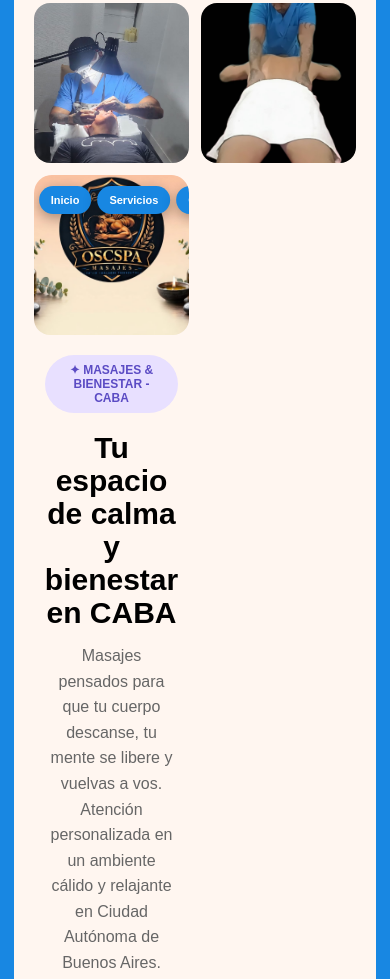
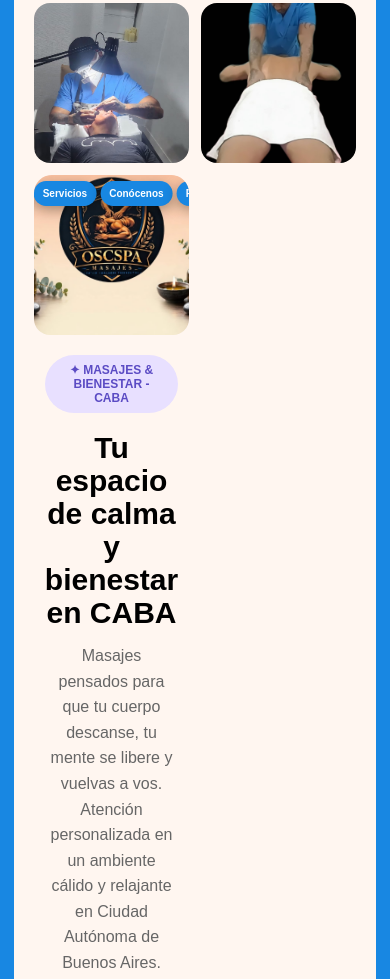
Before and after one commit to Fastnitroxsound/oscspa, a plain HTML site: page index.html in a window 390 px wide. Shown: the part 2362-3341 px from the top of the page. Drawn offline with Linux system fonts and the light colour scheme.

Commit message:
Add files via upload

```diff
--- a/style.css
+++ b/style.css
@@ -177,35 +177,31 @@ footer { background: #0e2a47; color: white; text-align: center; padding: 28px 20
   header { padding: 0; }
   .header-banner img { height: auto; aspect-ratio: 1600 / 728; }
 
-  /* ===== MÓVIL: BOTONES ARRIBA, 2 IZQ / 2 DER - SOLO MÓVIL ===== */
+  /* ===== MÓVIL: 4 BOTONES ARRIBA, DONDE MARCASTE CON AZUL ===== */
   .header-banner nav {
-    top: 7%;
+    top: 4%;
     bottom: auto;
     left: 50%;
     transform: translateX(-50%);
-    width: 94%;
-    max-width: 94%;
-    justify-content: space-between;
+    width: 96%;
+    max-width: 96%;
+    justify-content: center;
     flex-wrap: nowrap;
-    gap: 6px;
+    gap: 4px;
   }
   .header-banner nav a {
-    padding: 8px 12px;
-    font-size: 11px;
-  }
-  /* Esto empuja Conócenos y Reservar a la derecha, dejando 2 y 2 */
-  .header-banner nav a:nth-child(3) {
-    margin-left: auto;
+    padding: 7px 9px;
+    font-size: 10px;
+    margin-left: 0 !important;
   }
 
-  /* ===== RESERVA - VOLVER AL INICIO MÁS CHIQUITO EN MÓVIL ===== */
+  /* ===== RESERVA - VOLVER AL INICIO TAMBIÉN ARRIBA, CHIQUITO ===== */
   body.reserva .header-banner nav {
+    top: 4%;
+    bottom: auto;
     width: auto;
     max-width: 92%;
     justify-content: center;
-    flex-wrap: nowrap;
-    top: 7%;
-    bottom: auto;
   }
   body.reserva .header-banner nav a,
   body.reserva .header-banner .btn {
--- a/sw.js
+++ b/sw.js
@@ -1,4 +1,4 @@
-const CACHE = 'oscspa-v3';
+const CACHE = 'oscspa-v2';
 const ARCHIVOS = [
   './',
   './index.html',
```
